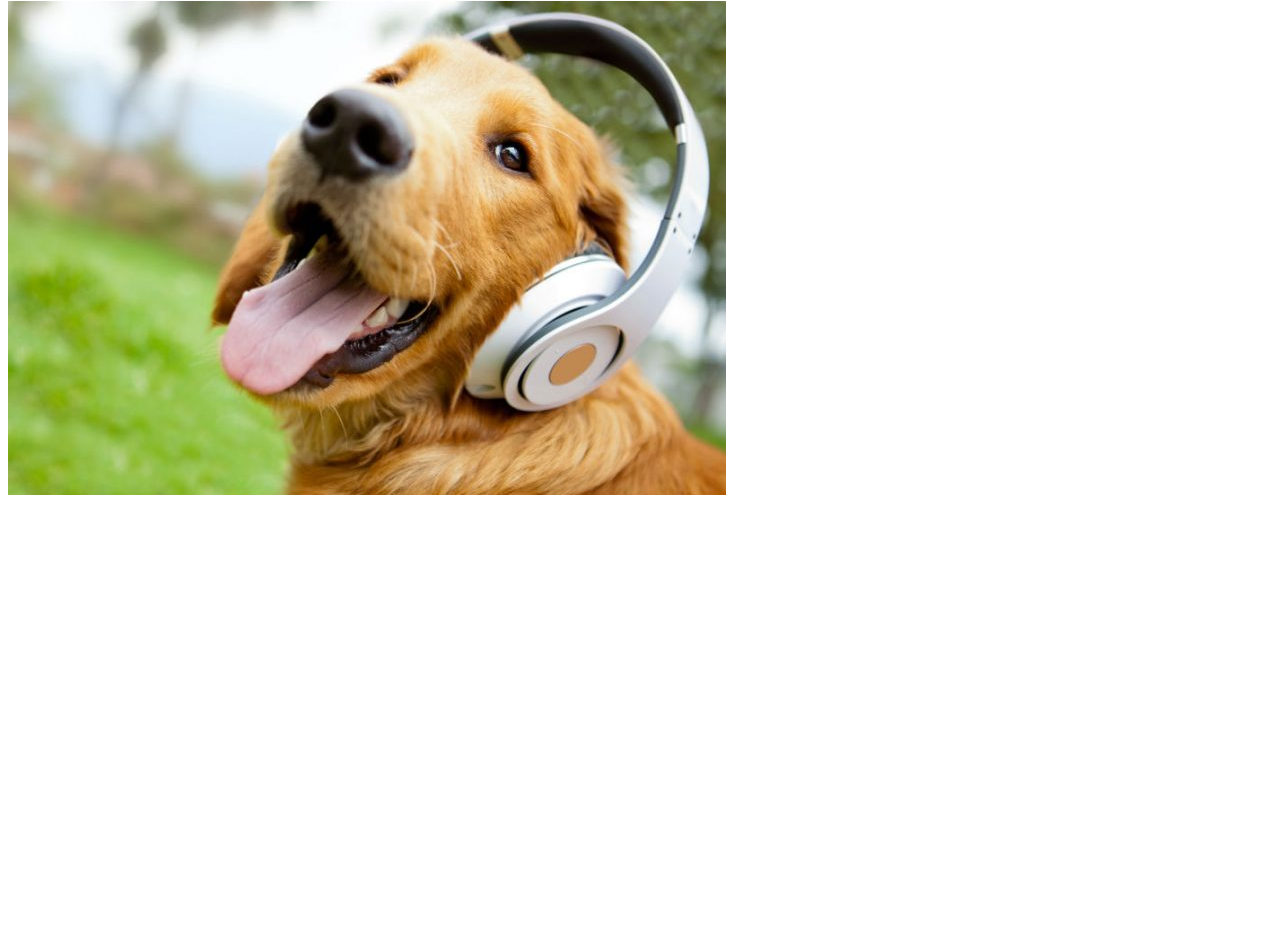
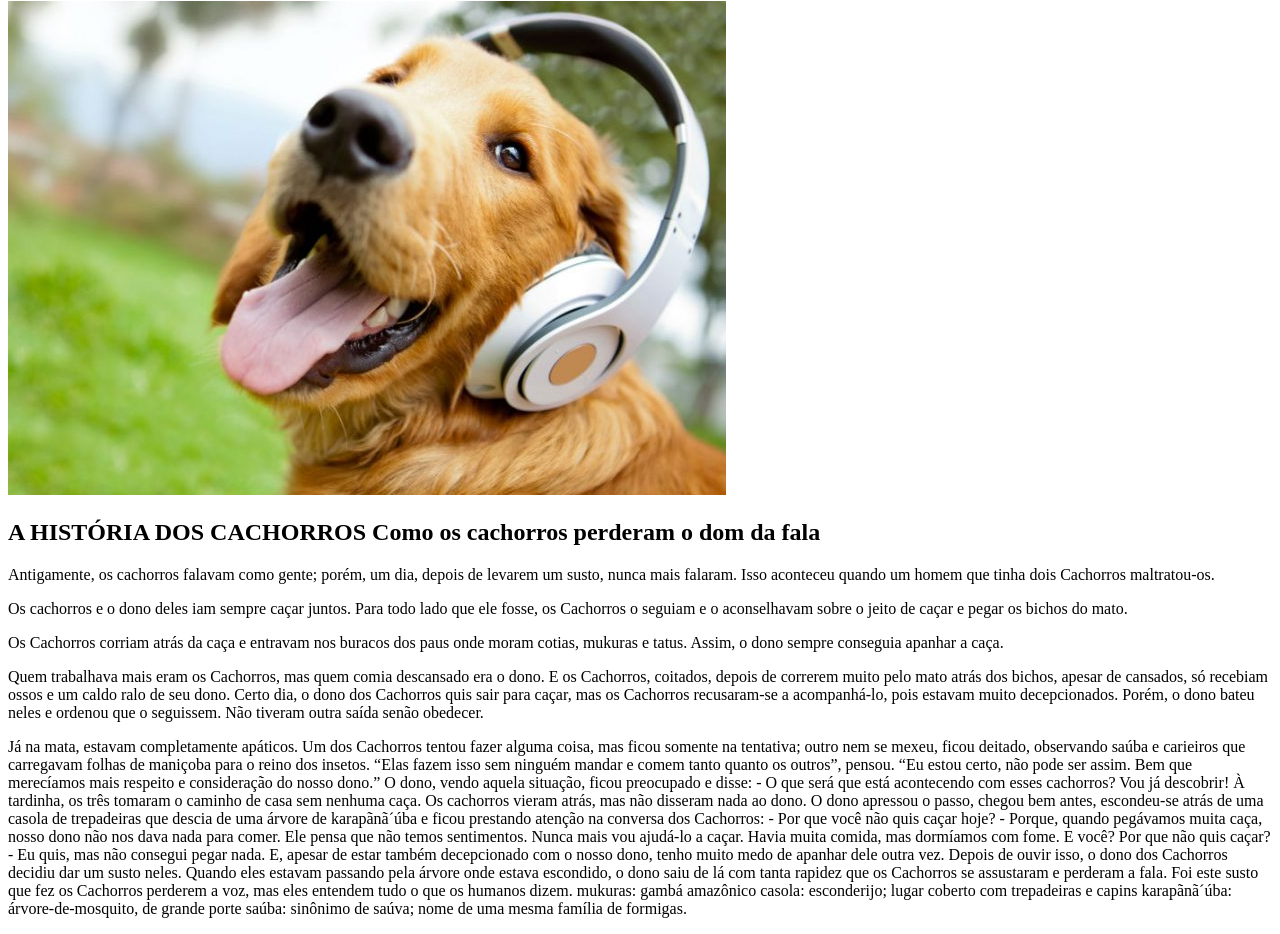
Before and after one commit to AlirisMaurera/testando-git, a plain HTML site: page index.html in a window 1280 px wide. Shown: the part 79-1013 px from the top of the page. Before the commit the page ends 800 px from the top, so only its background shows below. Drawn offline with Linux system fonts and the light colour scheme.

Commit message:
Adicionando um artigo

```diff
--- a/index.html
+++ b/index.html
@@ -6,6 +6,65 @@
 </head>
 <body>
 <h1>In love dogs </h1>
+
 <img src="images/cachorro.jpg" />
+
+<h2>A HISTÓRIA DOS CACHORROS
+Como os cachorros perderam o dom da fala</h2>
+
+<p>Antigamente, os cachorros falavam como gente; porém, um dia, depois de
+levarem um susto, nunca mais falaram.
+Isso aconteceu quando um homem que tinha dois Cachorros
+maltratou-os.</p>
+
+<p>Os cachorros e o dono deles iam sempre caçar juntos. Para todo lado que
+ele fosse, os Cachorros o seguiam e o aconselhavam sobre o jeito de caçar e
+pegar os bichos do mato.</p>
+
+<p>Os Cachorros corriam atrás da caça e entravam nos buracos dos paus
+onde moram cotias, mukuras e tatus. Assim, o dono sempre conseguia apanhar
+a caça.</p>
+
+<p>Quem trabalhava mais eram os Cachorros, mas quem comia descansado
+era o dono. E os Cachorros, coitados, depois de correrem muito pelo mato atrás
+dos bichos, apesar de cansados, só recebiam ossos e um caldo ralo de seu dono.
+Certo dia, o dono dos Cachorros quis sair para caçar, mas os Cachorros
+recusaram-se a acompanhá-lo, pois estavam muito decepcionados. Porém, o
+dono bateu neles e ordenou que o seguissem. Não tiveram outra saída senão
+obedecer.</p>
+
+<p>
+Já na mata, estavam completamente apáticos. Um dos Cachorros tentou
+fazer alguma coisa, mas ficou somente na tentativa; outro nem se mexeu, ficou
+deitado, observando saúba e carieiros que carregavam folhas de maniçoba para
+o reino dos insetos. “Elas fazem isso sem ninguém mandar e comem tanto
+quanto os outros”, pensou. “Eu estou certo, não pode ser assim. Bem que
+merecíamos mais respeito e consideração do nosso dono.”
+O dono, vendo aquela situação, ficou preocupado e disse:
+- O que será que está acontecendo com esses cachorros? Vou já descobrir!
+À tardinha, os três tomaram o caminho de casa sem nenhuma caça.
+Os cachorros vieram atrás, mas não disseram nada ao dono.
+O dono apressou o passo, chegou bem antes, escondeu-se atrás de uma
+casola de trepadeiras que descia de uma árvore de karapãnã´úba e ficou
+prestando atenção na conversa dos Cachorros:
+- Por que você não quis caçar hoje?
+- Porque, quando pegávamos muita caça, nosso dono não nos dava nada
+para comer. Ele pensa que não temos sentimentos. Nunca mais vou ajudá-lo a
+caçar. Havia muita comida, mas dormíamos com fome. E você? Por que não quis
+caçar?
+- Eu quis, mas não consegui pegar nada. E, apesar de estar também
+decepcionado com o nosso dono, tenho muito medo de apanhar dele
+outra vez.
+Depois de ouvir isso, o dono dos Cachorros decidiu dar um susto neles.
+Quando eles estavam passando pela árvore onde estava escondido, o
+dono saiu de lá com tanta rapidez que os Cachorros se assustaram e perderam
+a fala. Foi este susto que fez os Cachorros perderem a voz, mas eles entendem
+tudo o que os humanos dizem.
+
+mukuras: gambá amazônico
+casola: esconderijo; lugar coberto com trepadeiras e capins
+karapãnã´úba: árvore-de-mosquito, de grande porte
+saúba: sinônimo de saúva; nome de uma mesma família de formigas.
+</p>
 </body>
 </html>
```
